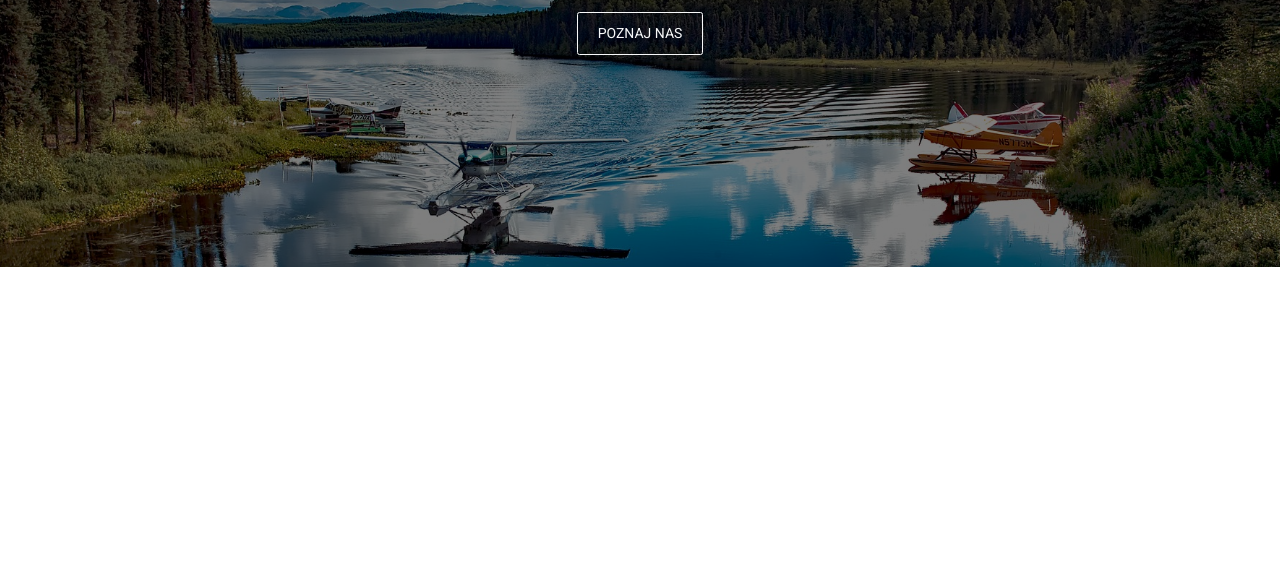
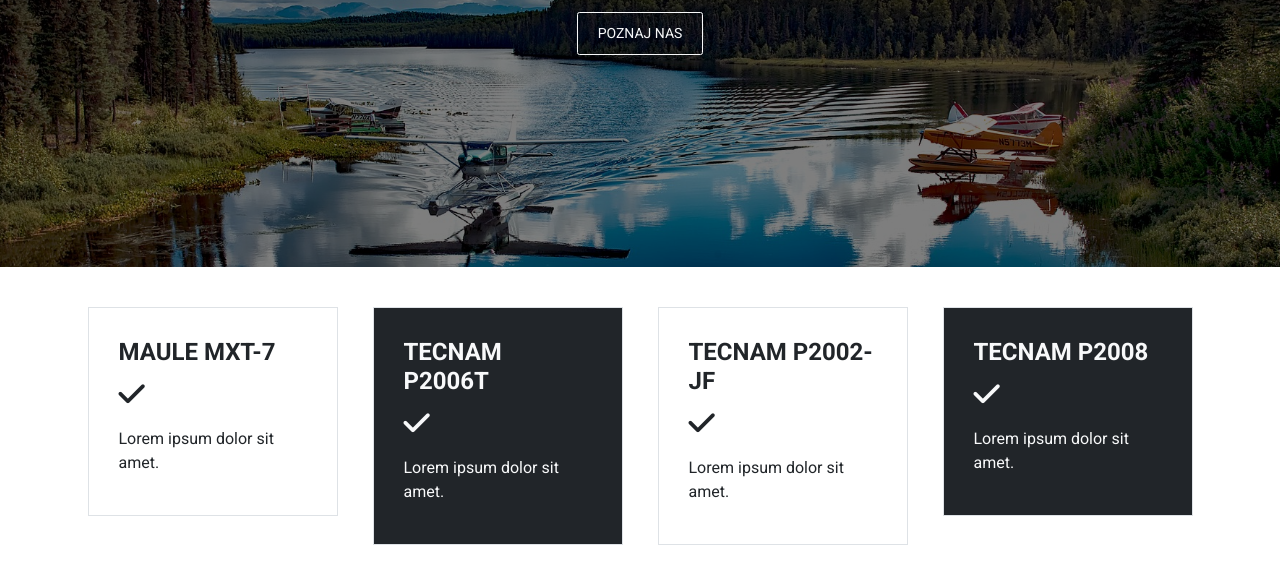
Before and after one commit to MarcinTheOriginal/Prosta-strona-ma-ej-firmy, a plain HTML site: page index.html in a window 1280 px wide. Shown: the part 333-916 px from the top of the page. Before the commit the page ends 800 px from the top, so only its background shows below. Drawn offline with nearby package versions, Linux system fonts and the light colour scheme.

Commit message:
Dodanie kart z samolotami

```diff
--- a/index.html
+++ b/index.html
@@ -36,9 +36,46 @@
       <div class="container h-100 d-flex flex-column justify-content-center align-items-center text-light text-center">
         <p class="display-1">Od śmigła!</p>
         <p class="header-text mb-5">Lorem ipsum dolor sit amet consectetur adipisicing elit.</p>
-        <a href="#aboutus" class="btn btn-outline-light">Poznaj nas</a>
+        <a href="#airplanes" class="btn btn-outline-light">Poznaj nas</a>
       </div>
     </header>
+
+    <main>
+      <section id="airplanes">
+        <div class="container py-5 planes-boxes">
+          <div class="row text-container">
+            <div class="col-12 col-md-6 col-lg-3">
+              <div class="planes-box m-3 p-4 p-lg-5 border">
+                <h3 class="text-dark">Maule MXT-7</h3>
+                <p class="plane-icon text-dark"><i class="fas fa-check"></i></p>
+                <p class="text-dark">Lorem ipsum dolor sit amet.</p>
+              </div>
+            </div>
+            <div class="col-12 col-md-6 col-lg-3">
+              <div class="planes-box m-3 p-4 p-lg-5 border bg-dark text-light">
+                <h3>Tecnam P2006T</h3>
+                <p class="plane-icon"><i class="fas fa-check"></i></p>
+                <p>Lorem ipsum dolor sit amet.</p>
+              </div>
+            </div>
+            <div class="col-12 col-md-6 col-lg-3">
+              <div class="planes-box m-3 p-4 p-lg-5 border">
+                <h3 class="text-dark">Tecnam P2002-JF</h3>
+                <p class="plane-icon text-dark"><i class="fas fa-check"></i></p>
+                <p class="text-dark">Lorem ipsum dolor sit amet.</p>
+              </div>
+            </div>
+            <div class="col-12 col-md-6 col-lg-3">
+              <div class="planes-box m-3 p-4 p-lg-5 border bg-dark text-light">
+                <h3>Tecnam P2008</h3>
+                <p class="plane-icon"><i class="fas fa-check"></i></p>
+                <p>Lorem ipsum dolor sit amet.</p>
+              </div>
+            </div>
+          </div>
+        </div>
+      </section>
+    </main>
 
     <script src="https://cdn.jsdelivr.net/npm/bootstrap@5.0.1/dist/js/bootstrap.bundle.min.js" integrity="sha384-gtEjrD/SeCtmISkJkNUaaKMoLD0//ElJ19smozuHV6z3Iehds+3Ulb9Bn9Plx0x4" crossorigin="anonymous"></script>
 </body>
--- a/style.css
+++ b/style.css
@@ -61,3 +61,15 @@ header .btn {
 .header-text {
     font-size: 2.2rem;
 }
+
+/* SAMOLOTY */
+
+.planes-boxes h3 {
+    font-size: 2.4rem;
+    font-weight: bold;
+    text-transform: uppercase;
+}
+
+.plane-icon {
+    font-size: 3rem;
+}
```
